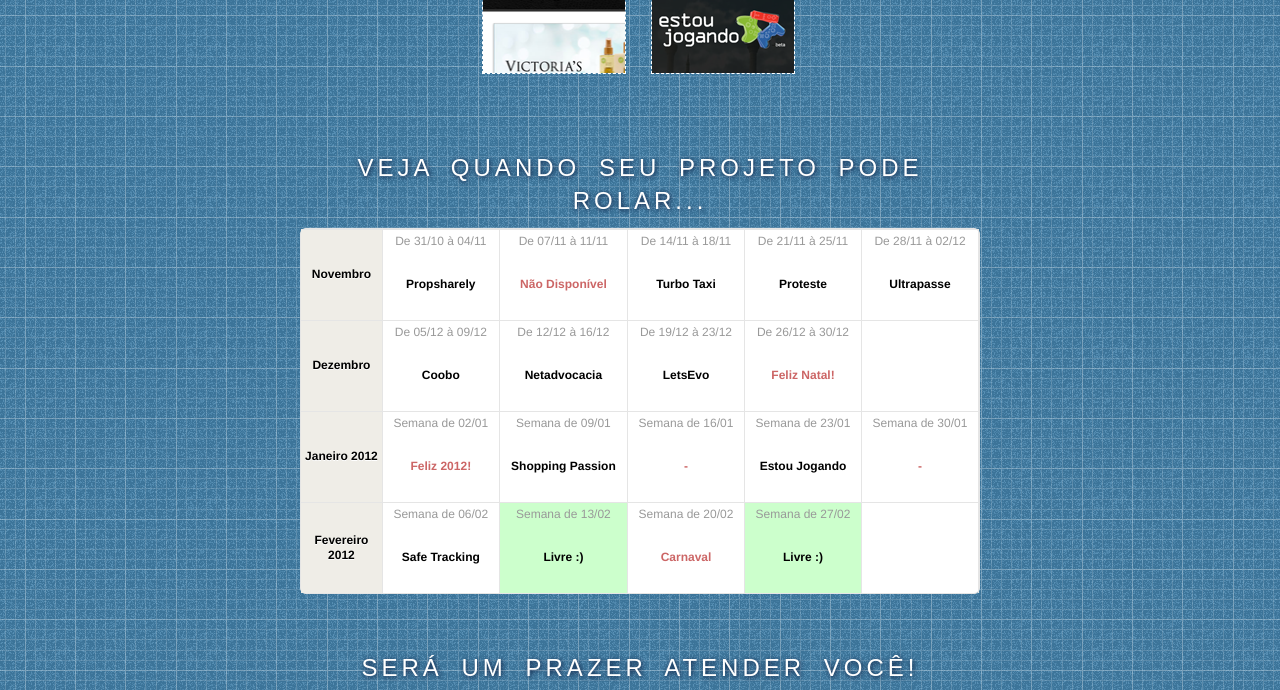
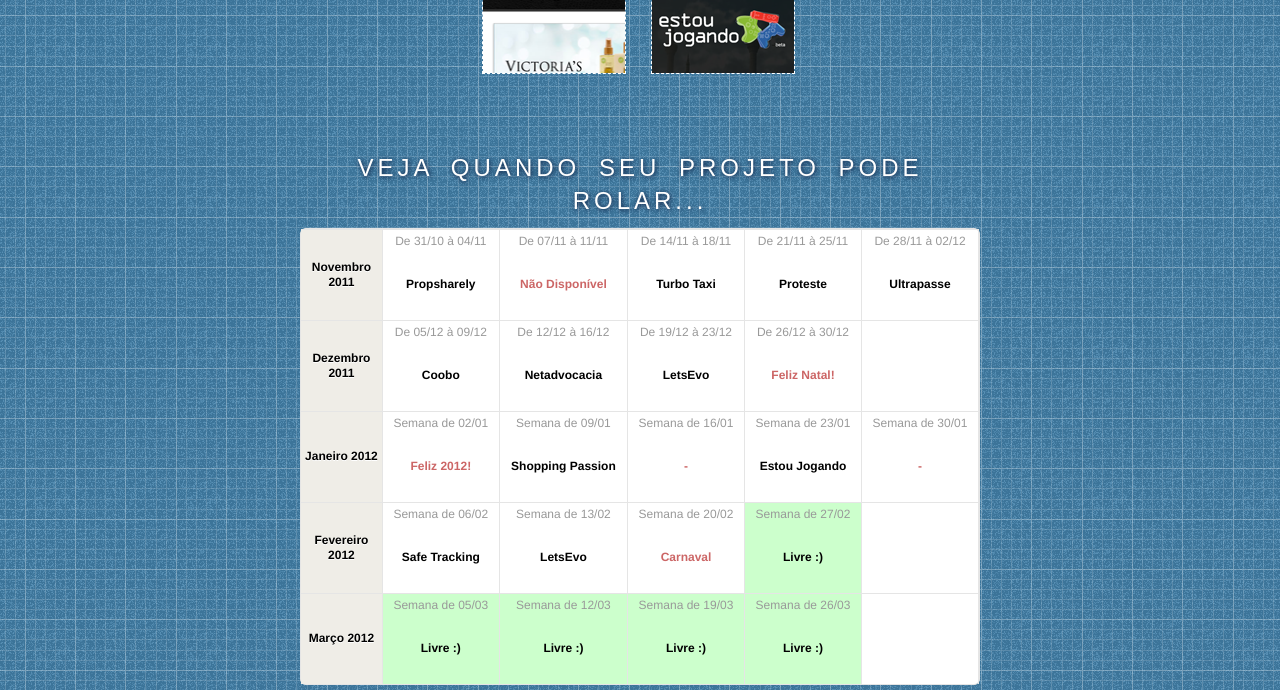
Before and after one commit to marciomarques/startupdev.github.com, a Jekyll site: the page built from index.html, in a window 1280 px wide and 900 px high, scrolled down 1318 px, cut to the strip 0-690 px from the top of the window. Built offline with Jekyll 4.4.1, drawn with Linux system fonts in a browser that asks for light colours; nearby versions of some CDN libraries; some web fonts are replaced.

Commit message:
update to calendar

```diff
--- a/index.html
+++ b/index.html
@@ -210,7 +210,7 @@
     <tbody>
       <tr>
         <th>
-          <div class="day">Novembro</div>
+          <div class="day">Novembro 2011</div>
         </th>
         <td>
           <div class="day">De 31/10 à 04/11</div>
@@ -255,7 +255,7 @@
       </tr>
       <tr>
         <th>
-          <div class="day">Dezembro</div>
+          <div class="day">Dezembro 2011</div>
           <div>
           </div>
         </th>
@@ -356,11 +356,11 @@
             </strong>
           </div>
         </td>
-        <td class="current">
+        <td>
           <div class="day">Semana de 13/02</div>
           <div class="day-content">
             <strong>
-              Livre :)
+              LetsEvo
             </strong>
           </div>
         </td>
@@ -374,6 +374,46 @@
         </td>
         <td class="current">
           <div class="day">Semana de 27/02</div>
+          <div class="day-content">
+            <strong>
+              Livre :)
+            </strong>
+          </div>
+        </td>
+        <td>&nbsp;</td>
+      </tr>
+      <tr>
+        <th>
+          <div class="day">Março 2012</div>
+          <div>
+          </div>
+        </th>
+        <td class="current">
+          <div class="day">Semana de 05/03</div>
+          <div class="day-content">
+            <strong>
+              Livre :)
+            </strong>
+          </div>
+        </td>
+        <td class="current">
+          <div class="day">Semana de 12/03</div>
+          <div class="day-content">
+            <strong>
+              Livre :)
+            </strong>
+          </div>
+        </td>
+        <td class="current">
+          <div class="day">Semana de 19/03</div>
+          <div class="day-content">
+            <strong>
+              Livre :)
+            </strong>
+          </div>
+        </td>
+        <td class="current">
+          <div class="day">Semana de 26/03</div>
           <div class="day-content">
             <strong>
               Livre :)
```
